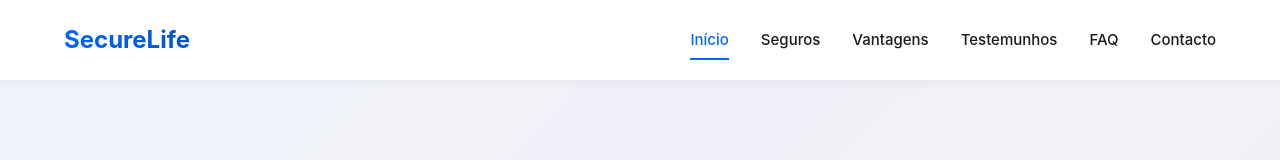
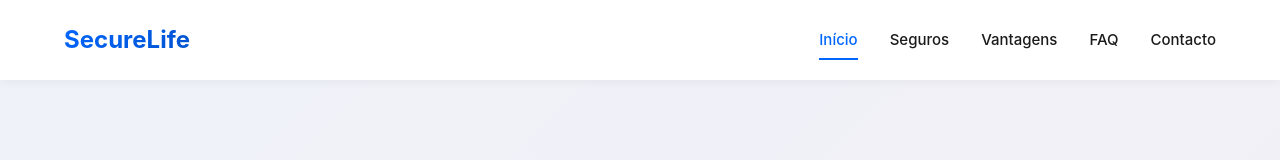
Before and after one commit to a31223-wq/JMseguros2, a website built with Vite: page index.html in a window 1280 px wide. Shown: the top 160 px of the page. Built offline with nearby package versions, Linux system fonts and the light colour scheme; files whose address does not match are found by name.

Commit message:
Update index.html

```diff
--- a/index.html
+++ b/index.html
@@ -30,7 +30,6 @@
             <a class="nav-link" href="#home">Início</a>
             <a class="nav-link" href="#services">Seguros</a>
             <a class="nav-link" href="#benefits">Vantagens</a>
-            <a class="nav-link" href="#testimonials">Testemunhos</a>
             <a class="nav-link" href="#faq">FAQ</a>
             <a class="nav-link" href="#contact">Contacto</a>
           </nav>
```
